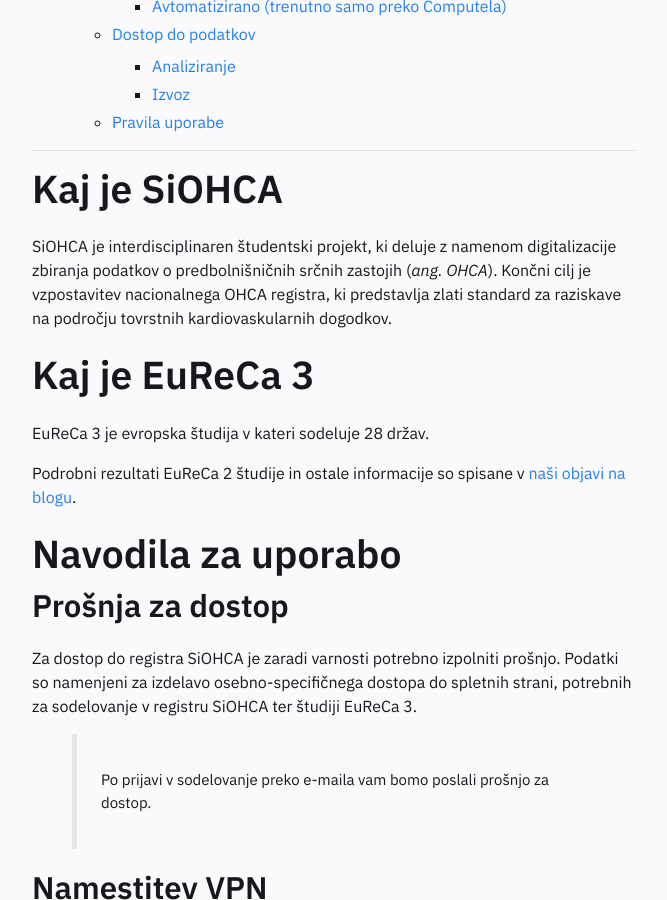
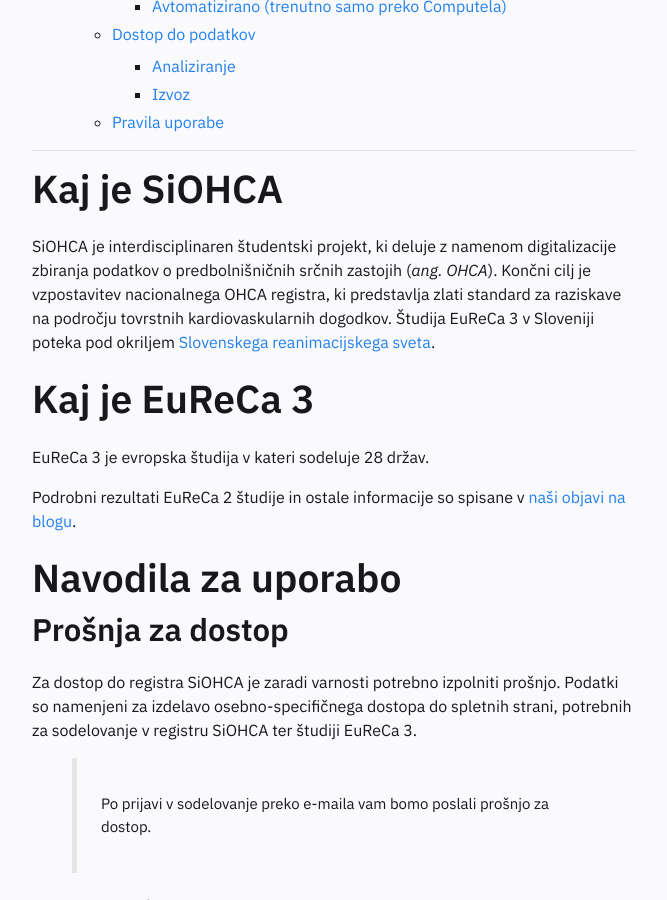
Before and after one commit to SterArcher/OHCA-registry-Slovenia, a Jekyll site: the page built from pages/eureca.md, in a window 1280 px wide and 900 px high, scrolled down 1249 px. Shown: the whole window, without its empty margins (306-973 px from the left). Built offline with Jekyll 4.4.1, drawn with Linux system fonts in a browser that asks for light colours; nearby versions of some CDN libraries.

Commit message:
add slo RS
prvi odstavek o eureca 3

```diff
--- a/pages/eureca.md
+++ b/pages/eureca.md
@@ -126,7 +126,7 @@
 ____
 
 # Kaj je SiOHCA
-SiOHCA je interdisciplinaren študentski projekt, ki deluje z namenom digitalizacije zbiranja podatkov o predbolnišničnih srčnih zastojih (*ang. OHCA*). Končni cilj je vzpostavitev nacionalnega OHCA registra, ki predstavlja zlati standard za raziskave na področju tovrstnih kardiovaskularnih dogodkov.
+SiOHCA je interdisciplinaren študentski projekt, ki deluje z namenom digitalizacije zbiranja podatkov o predbolnišničnih srčnih zastojih (*ang. OHCA*). Končni cilj je vzpostavitev nacionalnega OHCA registra, ki predstavlja zlati standard za raziskave na področju tovrstnih kardiovaskularnih dogodkov. Študija EuReCa 3 v Sloveniji poteka pod okriljem [Slovenskega reanimacijskega sveta](http://slors.szum.si).
 
 
 # Kaj je EuReCa 3
```
